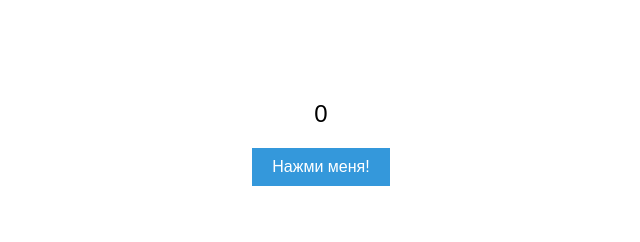
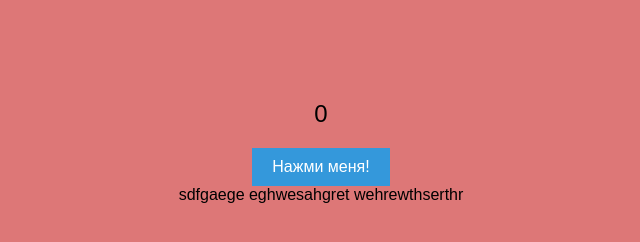
Before and after one commit to iSpace18/FermaBot, a plain HTML site: page index.html in a window 1280 px wide. Shown: the whole page, without its empty margins (319-959 px from the left). Drawn offline with Linux system fonts and the light colour scheme.

Commit message:
rethwrethr

```diff
--- a/index.html
+++ b/index.html
@@ -12,5 +12,12 @@
         <button id="clickButton">Нажми меня!</button>
     </div>
     <script src="script.js"></script>
+
+    sdfgaege
+    eghwesahgret
+    wehrewthserthr
+
+
+
 </body>
 </html>
--- a/style.css
+++ b/style.css
@@ -1,6 +1,12 @@
+* {
+    padding: 0;
+    margin: 0;
+}
+
 body {
     font-family: Arial, sans-serif;
     text-align: center;
+    background-color: rgb(221, 119, 119);
 }
 
 .container {
@@ -20,3 +26,6 @@ body {
     border: none;
     cursor: pointer;
 }
+
+
+@media
```
Also changed, not shown: images/Coin-PNG-Picture.png (added).
